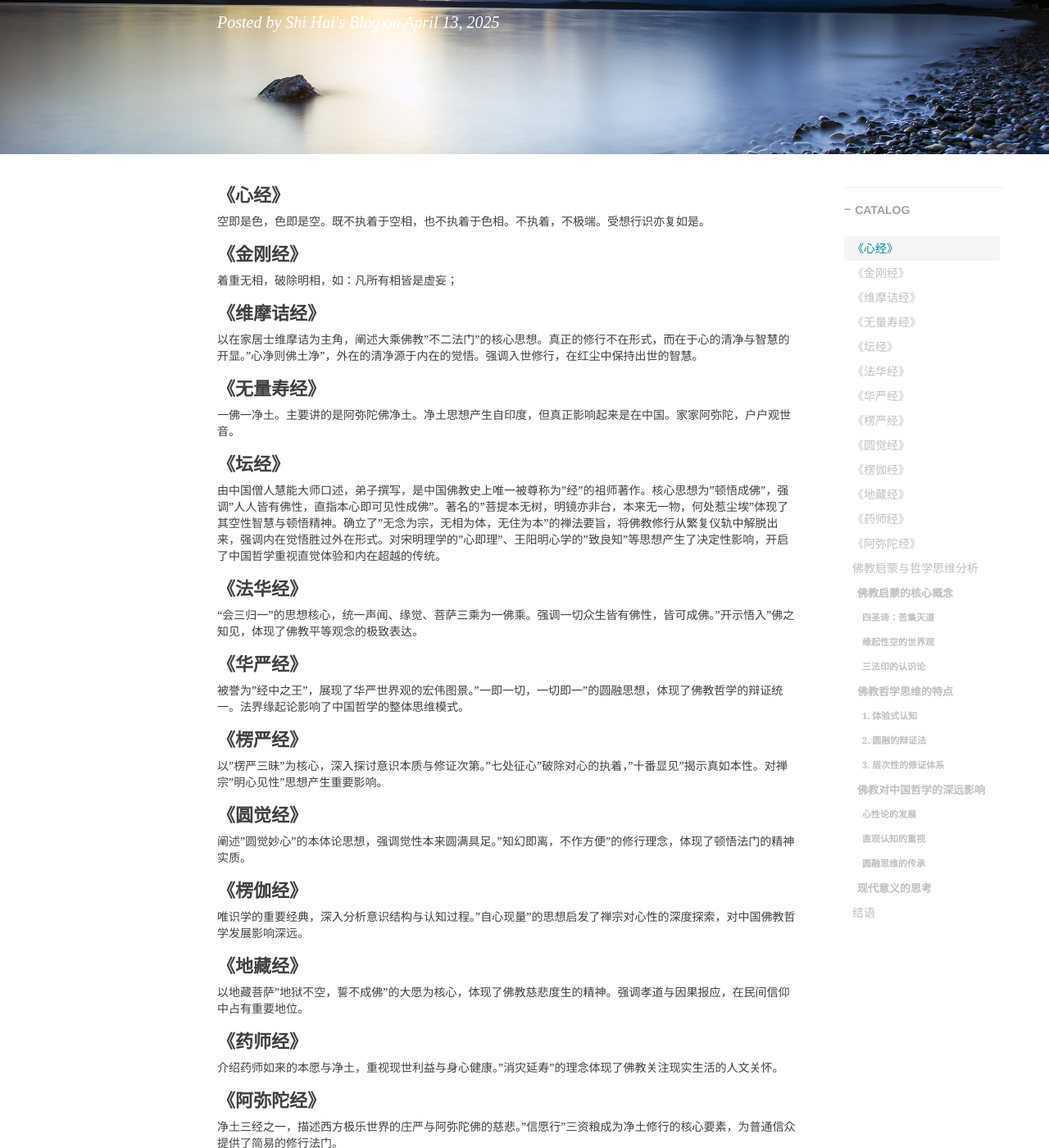
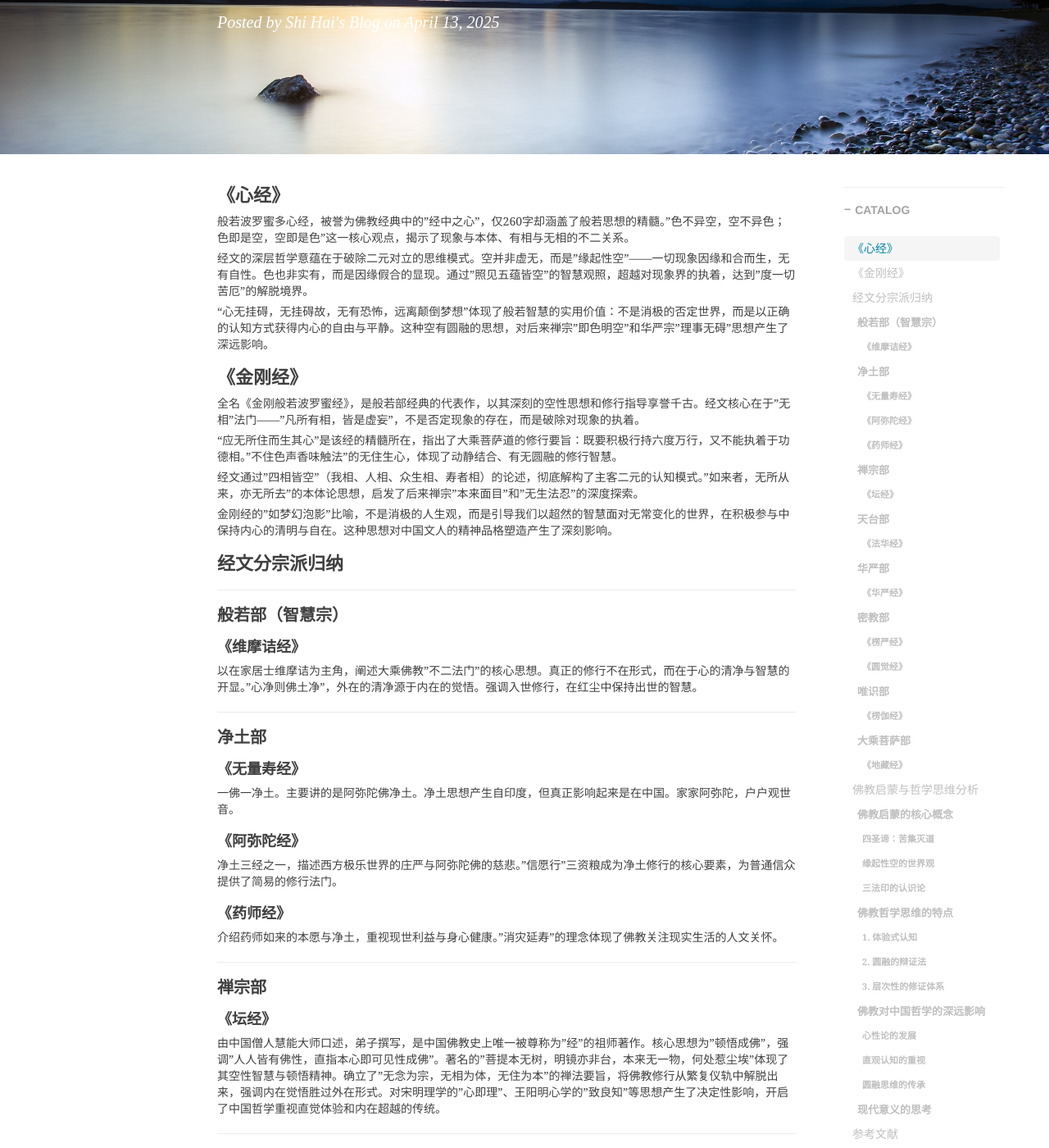
Before and after one commit to shihai1991/shihai1991.github.io, a Jekyll site: the page built from _posts/2025-04-13-佛教十三经.md, in a window 1280 px wide and 1400 px high, scrolled down 267 px. Shown: the whole window at 82% size. Built offline with Jekyll 4.4.1, drawn with Linux system fonts in a browser that asks for light colours; nearby versions of some CDN libraries; comment, search, counter and statistics services are not loaded; some of the changed text lies outside the part shown.

Commit message:
Enhanced Heart Sutra and Diamond Sutra sections, reorganized by Buddhist schools, and added references
Co-authored-by: shihai1991 <9103416+shihai1991@users.noreply.github.com>

```diff
--- a/_posts/2025-04-13-佛教十三经.md
+++ b/_posts/2025-04-13-佛教十三经.md
@@ -9,43 +9,71 @@ tags:
 time: '2025.04.13 21:23:00'
 ---
 # 《心经》
-空即是色，色即是空。既不执着于空相，也不执着于色相。不执着，不极端。受想行识亦复如是。
+般若波罗蜜多心经，被誉为佛教经典中的"经中之心"，仅260字却涵盖了般若思想的精髓。"色不异空，空不异色；色即是空，空即是色"这一核心观点，揭示了现象与本体、有相与无相的不二关系。
+
+经文的深层哲学意蕴在于破除二元对立的思维模式。空并非虚无，而是"缘起性空"——一切现象因缘和合而生，无有自性。色也非实有，而是因缘假合的显现。通过"照见五蕴皆空"的智慧观照，超越对现象界的执着，达到"度一切苦厄"的解脱境界。
+
+"心无挂碍，无挂碍故，无有恐怖，远离颠倒梦想"体现了般若智慧的实用价值：不是消极的否定世界，而是以正确的认知方式获得内心的自由与平静。这种空有圆融的思想，对后来禅宗"即色明空"和华严宗"理事无碍"思想产生了深远影响。
 
 # 《金刚经》
-着重无相，破除明相，如：凡所有相皆是虚妄；
+全名《金刚般若波罗蜜经》，是般若部经典的代表作，以其深刻的空性思想和修行指导享誉千古。经文核心在于"无相"法门——"凡所有相，皆是虚妄"，不是否定现象的存在，而是破除对现象的执着。
 
-# 《维摩诘经》
+"应无所住而生其心"是该经的精髓所在，指出了大乘菩萨道的修行要旨：既要积极行持六度万行，又不能执着于功德相。"不住色声香味触法"的无住生心，体现了动静结合、有无圆融的修行智慧。
+
+经文通过"四相皆空"（我相、人相、众生相、寿者相）的论述，彻底解构了主客二元的认知模式。"如来者，无所从来，亦无所去"的本体论思想，启发了后来禅宗"本来面目"和"无生法忍"的深度探索。
+
+金刚经的"如梦幻泡影"比喻，不是消极的人生观，而是引导我们以超然的智慧面对无常变化的世界，在积极参与中保持内心的清明与自在。这种思想对中国文人的精神品格塑造产生了深刻影响。
+
+# 经文分宗派归纳
+
+## 般若部（智慧宗）
+
+### 《维摩诘经》
 以在家居士维摩诘为主角，阐述大乘佛教"不二法门"的核心思想。真正的修行不在形式，而在于心的清净与智慧的开显。"心净则佛土净"，外在的清净源于内在的觉悟。强调入世修行，在红尘中保持出世的智慧。
 
-# 《无量寿经》
+## 净土部
+
+### 《无量寿经》
 一佛一净土。主要讲的是阿弥陀佛净土。净土思想产生自印度，但真正影响起来是在中国。家家阿弥陀，户户观世音。
 
-# 《坛经》
+### 《阿弥陀经》
+净土三经之一，描述西方极乐世界的庄严与阿弥陀佛的慈悲。"信愿行"三资粮成为净土修行的核心要素，为普通信众提供了简易的修行法门。
+
+### 《药师经》
+介绍药师如来的本愿与净土，重视现世利益与身心健康。"消灾延寿"的理念体现了佛教关注现实生活的人文关怀。
+
+## 禅宗部
+
+### 《坛经》
 由中国僧人慧能大师口述，弟子撰写，是中国佛教史上唯一被尊称为"经"的祖师著作。核心思想为"顿悟成佛"，强调"人人皆有佛性，直指本心即可见性成佛"。著名的"菩提本无树，明镜亦非台，本来无一物，何处惹尘埃"体现了其空性智慧与顿悟精神。确立了"无念为宗，无相为体，无住为本"的禅法要旨，将佛教修行从繁复仪轨中解脱出来，强调内在觉悟胜过外在形式。对宋明理学的"心即理"、王阳明心学的"致良知"等思想产生了决定性影响，开启了中国哲学重视直觉体验和内在超越的传统。
 
-# 《法华经》
+## 天台部
+
+### 《法华经》
 "会三归一"的思想核心，统一声闻、缘觉、菩萨三乘为一佛乘。强调一切众生皆有佛性，皆可成佛。"开示悟入"佛之知见，体现了佛教平等观念的极致表达。
 
-# 《华严经》
+## 华严部
+
+### 《华严经》
 被誉为"经中之王"，展现了华严世界观的宏伟图景。"一即一切，一切即一"的圆融思想，体现了佛教哲学的辩证统一。法界缘起论影响了中国哲学的整体思维模式。
 
-# 《楞严经》
+## 密教部
+
+### 《楞严经》
 以"楞严三昧"为核心，深入探讨意识本质与修证次第。"七处征心"破除对心的执着，"十番显见"揭示真如本性。对禅宗"明心见性"思想产生重要影响。
 
-# 《圆觉经》
+### 《圆觉经》
 阐述"圆觉妙心"的本体论思想，强调觉性本来圆满具足。"知幻即离，不作方便"的修行理念，体现了顿悟法门的精神实质。
 
-# 《楞伽经》
+## 唯识部
+
+### 《楞伽经》
 唯识学的重要经典，深入分析意识结构与认知过程。"自心现量"的思想启发了禅宗对心性的深度探索，对中国佛教哲学发展影响深远。
 
-# 《地藏经》
+## 大乘菩萨部
+
+### 《地藏经》
 以地藏菩萨"地狱不空，誓不成佛"的大愿为核心，体现了佛教慈悲度生的精神。强调孝道与因果报应，在民间信仰中占有重要地位。
-
-# 《药师经》
-介绍药师如来的本愿与净土，重视现世利益与身心健康。"消灾延寿"的理念体现了佛教关注现实生活的人文关怀。
-
-# 《阿弥陀经》
-净土三经之一，描述西方极乐世界的庄严与阿弥陀佛的慈悲。"信愿行"三资粮成为净土修行的核心要素，为普通信众提供了简易的修行法门。
 
 # 佛教启蒙与哲学思维分析
 
@@ -88,6 +116,39 @@ time: '2025.04.13 21:23:00'
 
 空性思想有助于我们超越固化的观念和偏见，以更开放的心态面对变化的世界；慈悲理念促进人际和谐与社会进步；禅修实践提供了内心平静与精神成长的有效方法。
 
+# 参考文献
+
+## 经典文本
+- 《般若波罗蜜多心经》
+- 《金刚般若波罗蜜经》
+- 《维摩诘所说经》
+- 《佛说无量寿经》
+- 《六祖大师法宝坛经》
+- 《妙法莲华经》
+- 《大方广佛华严经》
+- 《大佛顶首楞严经》
+- 《圆觉经》
+- 《楞伽阿跋多罗宝经》
+- 《地藏菩萨本愿经》
+- 《药师琉璃光如来本愿功德经》
+- 《佛说阿弥陀经》
+
+## 学术著作
+- 吕澂：《中国佛学源流略讲》，中华书局，1979年
+- 任继愈主编：《中国佛教史》，中国社会科学出版社，1985年
+- 方立天：《中国佛教哲学要义》，中国人民大学出版社，2002年
+- 楼宇烈：《中国佛教与人文精神》，北京大学出版社，2009年
+- 冯友兰：《中国哲学史》，华东师范大学出版社，2011年
+- 汤用彤：《汉魏两晋南北朝佛教史》，北京大学出版社，2018年
+- 印顺法师：《中国禅宗史》，正闻出版社，1971年
+- 圣严法师：《佛教入门》，法鼓文化，2000年
+
+## 现代研究
+- 净慧法师：《坛经讲座》，河北禅学研究所，2005年
+- 星云大师：《佛光教科书·佛教史》，佛光出版社，1999年
+- 济群法师：《佛法概论》，戒幢佛学研究所，2008年
+- 学诚法师：《好好学佛》，宗教文化出版社，2014年
+
 # 结语
 
 《佛教十三经》不仅是宗教经典的汇集，更是人类智慧的宝库。从《心经》的空有圆融，到《法华经》的一乘思想；从《华严经》的法界观，到《坛经》的顿悟法门，每部经典都为我们提供了认识世界、理解生命的独特视角。
```
